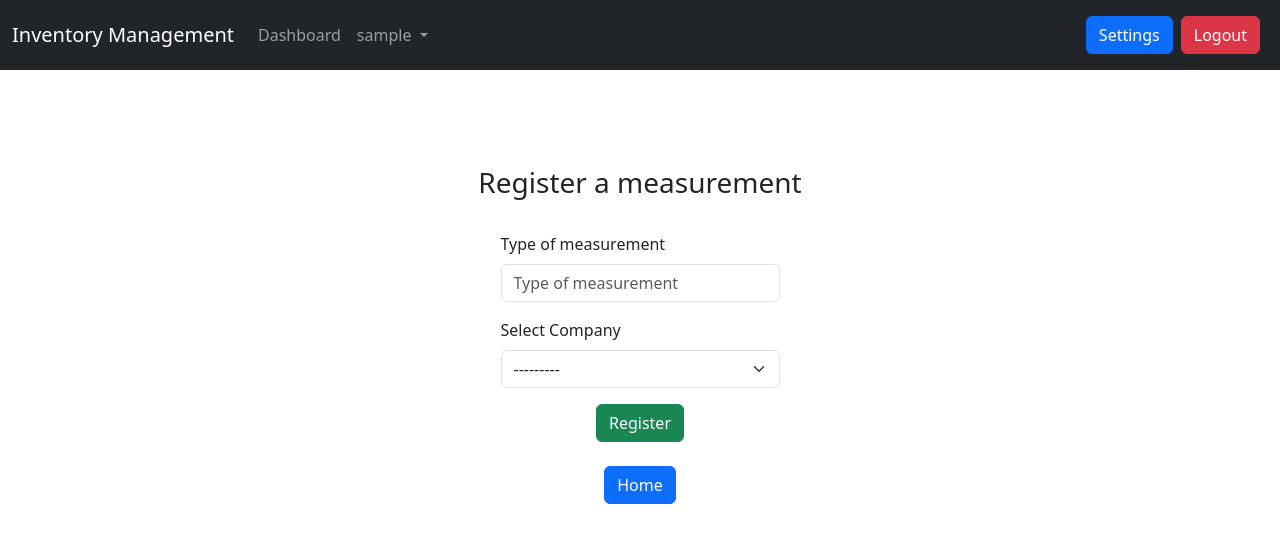
After one commit to MihaiStanica91/stock-management, a Django app: page /company/measurement/register/ in a window 1280 px wide. The commit adds this page. Shown: the top 543 px of the page. Run offline with Django 5.2, Linux system fonts and the light colour scheme; the visitor is signed in with stand-in values (Sample User, id 1); data that the repository does not hold is empty; some libraries are stand-ins or nearby versions.

Commit message:
Product's type of measurements functionality added.

```diff
--- a/company/forms.py
+++ b/company/forms.py
@@ -1,6 +1,6 @@
 from django import forms
 from django.forms import ModelForm
-from .models import Company, Supplier
+from .models import Company, Quantity, Supplier
 
 class CompanyForm(ModelForm):
     class Meta:
@@ -84,3 +84,24 @@ class SupplierEditForm(forms.ModelForm):
         if not supplier_details:
             raise forms.ValidationError("Add some details about this supplier")
         return supplier_details
+
+class TypeOfMeasurementForm(ModelForm):
+    class Meta:
+        model = Quantity
+        fields = ["type_of_measurement", "company_id"]
+
+    # Remove extra spaces and convert to lowercase
+    def clean_type_of_measurement(self):
+        value = self.cleaned_data.get('type_of_measurement', '')
+        value = ' '.join(value.split()).strip()
+        if Quantity.objects.filter(company_id=self.cleaned_data.get('company_id'), type_of_measurement=value).exists():
+            raise forms.ValidationError("Measurement already registered!")
+        return value
+
+    def __init__(self, *args, **kwargs):
+        user = kwargs.pop('user', None)
+        super().__init__(*args, **kwargs)
+        if user:
+            self.fields['company_id'].queryset = Company.objects.filter(user_id=user)
+            self.fields['company_id'].label = "Select Company"
+            self.fields['company_id'].required = True
--- a/company/models.py
+++ b/company/models.py
@@ -1,4 +1,6 @@
 from django.db import models
+from django.db.models import F
+from django.db.models.functions import Lower
 from django.contrib.auth.models import User
 
 class Company(models.Model):
@@ -31,3 +33,20 @@ class Supplier(models.Model):
 
     def __str__(self):
         return f"{self.supplier_code} - {self.name}"
+
+class Quantity(models.Model):
+    company_id = models.ForeignKey(Company, on_delete=models.CASCADE, related_name='quantities')
+    type_of_measurement = models.CharField(max_length=200)
+
+    # Each company can’t duplicate the same measurement name.
+    class Meta:
+        constraints = [
+            models.UniqueConstraint(
+                Lower('type_of_measurement'),
+                F('company_id'),
+                name='uniq_company_measurement_ci',
+                violation_error_message='Measurement already registered!',
+            )
+        ]
+    def __str__(self):
+        return f"{self.company_id.name} - {self.type_of_measurement}"
--- /dev/null
+++ b/company/templates/product/measurement_register.html
@@ -0,0 +1,44 @@
+{% extends 'base.html' %}
+{% load bootstrap5 %}
+
+{% bootstrap_css %}
+
+{% block title %}Supplier Register{%endblock title %}
+
+{% block content %}
+{% for message in messages %}
+    {% if message.message != 'You do not have a registered company.' %}
+            <div class="alert alert-{{ message.tags }} alert-dismissible fade show" role="alert">
+                {{ message }}
+                <button type="button" class="btn-close" data-bs-dismiss="alert" aria-label="close"></button>
+            </div>
+    {% endif %}
+{% endfor %}
+<div>
+<br>
+<br>
+<br>
+<div class="d-flex justify-content-center">
+    <h3>Register a measurement</h3>
+</div>
+<br>
+<div class="d-flex justify-content-center">
+    <div class="col-sm-3">
+        <form method="POST" autocomplete="off">
+            {% csrf_token %}
+            {% bootstrap_form type_of_measurement_form %}
+            <div class="d-flex justify-content-center">
+                <input type="submit" class="btn btn-success" value="Register"/>
+            </div>
+        </form>
+        <br>
+        <div class="d-flex justify-content-center">
+            <a href="{% url 'dashboard' %}">
+                <button type="button" class="btn btn-primary">Home</button>
+            </a>
+        </div>
+    </div>
+</div>
+</div>
+{% bootstrap_javascript %}
+{% endblock %}
--- a/company/urls.py
+++ b/company/urls.py
@@ -12,4 +12,8 @@ urlpatterns = [
     path('supplier/list/edit-supplier', views.edit_supplier, name='edit_supplier'),
     path('supplier/delete/confirm/', views.delete_supplier_confirm, name='delete_supplier_confirm'),
     path('supplier/delete/', views.delete_supplier, name='delete_supplier'),
+    path('measurement/register/', views.measurement_register, name='measurement_register'),
+    path('measurement/list/', views.measurement_list, name='measurement_list'),
+    path('measurement/delete/confirm/', views.delete_measurement_confirm, name='delete_measurement_confirm'),
+    path('measurement/delete/', views.delete_measurement, name='delete_measurement'),
 ]
--- a/company/views.py
+++ b/company/views.py
@@ -2,8 +2,8 @@ from django.shortcuts import render, redirect
 from django.contrib.auth.decorators import login_required
 from django.contrib import messages
 from company.utils import markdownify
-from .models import Company, Supplier
-from .forms import CompanyForm, CompanyEditForm, SupplierForm, SupplierEditForm
+from .models import Company, Supplier, Quantity
+from .forms import CompanyForm, CompanyEditForm, SupplierForm, SupplierEditForm, TypeOfMeasurementForm
 
 # Create your views here.
 
@@ -211,3 +211,83 @@ def delete_supplier(request):
         messages.error(request, 'Selected supplier does not exist.')
 
     return redirect('company:supplier_list')
+
+@login_required(login_url="/")
+def measurement_register(request):
+    form = TypeOfMeasurementForm(user=request.user)
+
+    if request.method == "POST":
+        form = TypeOfMeasurementForm(request.POST, user=request.user)
+
+        if form.is_valid():
+            form.save()
+            messages.success(request, 'Measurement has been registered successfully!')
+            return redirect('company:measurement_list')
+
+    context = {'type_of_measurement_form':form}
+    return render(request, "product/measurement_register.html", context=context)
+
+@login_required(login_url="/")
+def measurement_list(request):
+    # Get all companies for the current user
+    companies = Company.objects.filter(user_id=request.user.id)
+
+    if not companies.exists():
+        messages.error(request, 'You do not have any company profiles.')
+        return redirect('dashboard')
+
+    # Get all measurements for the user's companies
+    measurements = Quantity.objects.filter(company_id__in=companies)
+
+    context = {'measurements': measurements}
+    return render(request, "product/measurement_list.html", context=context)
+
+@login_required(login_url="/")
+def delete_measurement(request):
+    # Get all measurements for the current user's companies
+    measurements = Quantity.objects.filter(company_id__user_id=request.user.id)
+
+    if not measurements.exists():
+        messages.error(request, 'You do not have any measurements.')
+        return redirect('dashboard')
+
+    # Get the measurement_id from POST
+    measurement_id = request.POST.get('measurement_id')
+
+    if not measurement_id:
+        messages.error(request, 'No measurement selected for deletion.')
+        return redirect('company:measurement_list')
+
+    try:
+        measurement = measurements.get(id=measurement_id)
+        measurement.delete()
+        messages.success(request, 'Measurement successfully deleted!')
+    except Quantity.DoesNotExist:
+        messages.error(request, 'Selected measurement does not exist.')
+
+    return redirect('company:measurement_list')
+
+@login_required(login_url="/")
+def delete_measurement_confirm(request):
+    # Get all measurements for the current user's companies
+    measurements = Quantity.objects.filter(company_id__user_id=request.user.id)
+
+    if not measurements.exists():
+        messages.error(request, 'You do not have any measurements.')
+        return redirect('dashboard')
+
+    # Get the measurement_id from GET
+    measurement_id = request.GET.get('measurement_id')
+
+    if not measurement_id:
+        messages.error(request, 'No measurement selected for deletion.')
+        return redirect('company:measurement_list')
+
+    try:
+        measurement = measurements.get(id=measurement_id)
+        return render(request, 'product/delete_measurement_confirm.html', {
+            'measurement': measurement
+        })
+    except Quantity.DoesNotExist:
+        messages.error(request, 'Selected measurement does not exist.')
+        return redirect('company:measurement_list')
--- a/users/templates/navbar.html
+++ b/users/templates/navbar.html
@@ -52,6 +52,16 @@
             </a>
         </div>
         <div class="d-flex justify-content-center p-2">
+            <a href="{% url 'company:measurement_register' %}">
+                <button type="button" class="btn btn-primary">Add a measurement</button>
+            </a>
+        </div>
+        <div class="d-flex justify-content-center p-2">
+            <a href="{% url 'company:measurement_list' %}">
+                <button type="button" class="btn btn-primary">Measurements</button>
+            </a>
+        </div>
+        <div class="d-flex justify-content-center p-2">
             <a href="{% url 'send_invitation_form' %}">
                 <button type="button" class="btn btn-primary">Create new user</button>
             </a>
```
Also changed, not shown: company/templates/product/delete_measurement_confirm.html (added, +43 -0 lines), company/templates/product/measurement_list.html (added, +57 -0 lines), company/migrations/0003_quantity.py (added), company/migrations/0004_alter_quantity_options_and_more.py (added).
